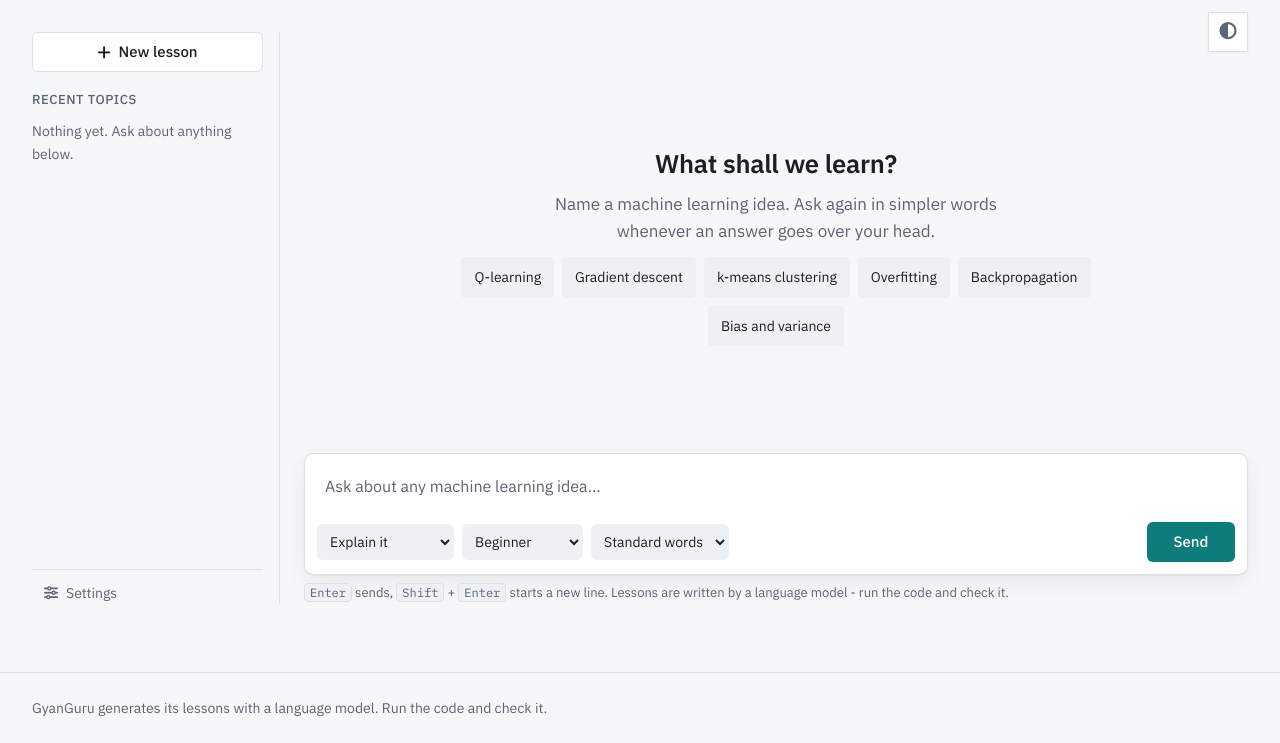
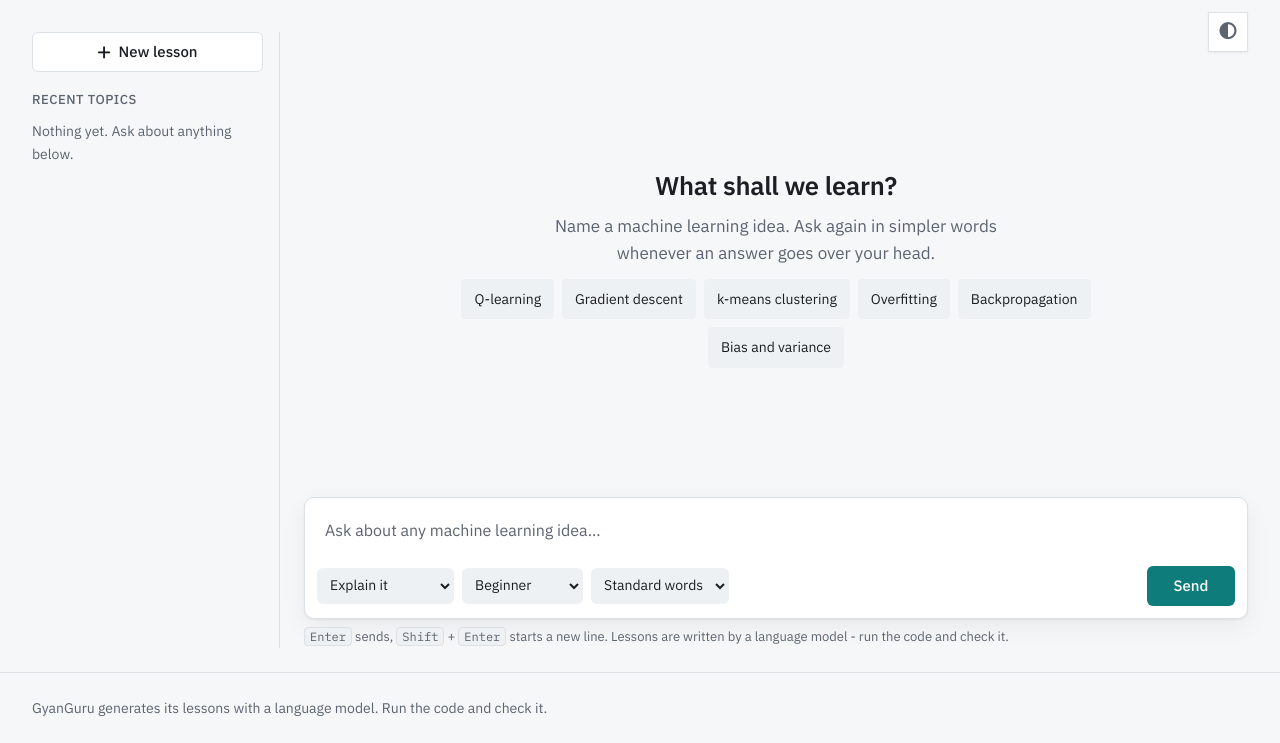
Before and after one commit to SaiBadam06/Interactive-ML-Learning-Platform, a Python web app: template templates/chat.html in a window 1280 px wide. Shown: the part 57-800 px from the top of the page. Run offline with Jinja, Linux system fonts and the light colour scheme; the template is opened without the code that fills it, so the values that code supplies are empty; some libraries are stand-ins or nearby versions.

Commit message:
Centre the sign-in page, close the gap under the composer, drop a duplicate link
Three things that were mine to break.

Sign in sat against the left edge. Making .container full-bleed set margin to
0, which removed the centring every narrow page inside it was relying on. It
now centres itself, horizontally and in the space it has.

The chat shell computed its height as 100vh minus a hand-measured 228px for
the navbar, page padding and footer. Whatever that guess over-estimated turned
into dead space under the composer, and it would drift again the next time any
of those three changed. It fills the space its parent gives it now, so there
is nothing to measure and nothing to keep in sync.

Settings appeared twice: once in the navbar and again at the foot of the chat
rail. The rail copy is gone, along with its now-unused rules.

Co-Authored-By: Claude Opus 5 (1M context) <noreply@anthropic.com>

```diff
--- a/static/css/style.css
+++ b/static/css/style.css
@@ -1018,7 +1018,17 @@ textarea.form-control { min-height: 96px; }
 /* --- Auth pages (sign in, invite acceptance) ----------------------------- */
 /* Built from tokens only, so dark mode needs no second definition. */
 
-.auth-page { max-width: 30rem; }
+/* .container is full-bleed with margin:0, so a narrow page inside it needs its
+   own centring or it sits against the left edge. Sign in is one short card on
+   an otherwise empty screen, so it centres both ways. */
+.auth-page {
+    max-width: 30rem;
+    margin-inline: auto;
+    min-height: min(60vh, 34rem);
+    display: flex;
+    flex-direction: column;
+    justify-content: center;
+}
 
 .auth-card { margin-top: var(--s5); }
 
@@ -1431,18 +1441,25 @@ textarea.form-control { min-height: 96px; }
 
 /* The window minus the sticky bar, the main padding and the footer, so the
    thread fills what is left and the page itself does not scroll. */
-.chat-page { --chat-chrome: 228px; }
+/* Fill whatever the page gives us rather than subtracting a measured guess for
+   the nav and footer. The guess drifts the moment either changes, and whatever
+   it over-estimates shows up as dead space under the composer. */
+body:has(.chat-page) .main-content { display: flex; min-height: 0; padding-bottom: var(--s5); }
+
+.chat-page {
+    display: flex;
+    flex-direction: column;
+    flex: 1 1 auto;
+    min-height: 0;
+}
 
 .chat-shell {
     position: relative;                 /* the rail overlays this on small screens */
     display: grid;
     grid-template-columns: 248px minmax(0, 1fr);
     gap: var(--s5);
-    height: calc(100vh - var(--chat-chrome));
+    flex: 1 1 auto;
     min-height: 420px;
-}
-@supports (height: 100dvh) {
-    .chat-shell { height: calc(100dvh - var(--chat-chrome)); }
 }
 
 /* --- Rail --- */
@@ -1493,17 +1510,6 @@ textarea.form-control { min-height: 96px; }
 }
 .chat-rail-item:hover { background: var(--surface-2); }
 
-.chat-rail-foot {
-    display: flex;
-    align-items: center;
-    gap: var(--s2);
-    padding: var(--s3) var(--s3) 0;
-    border-top: 1px solid var(--hairline);
-    color: var(--ink-muted);
-    font-size: 14px;
-    text-decoration: none;
-}
-.chat-rail-foot:hover { color: var(--ink); }
 
 /* --- Thread column --- */
 
--- a/templates/chat.html
+++ b/templates/chat.html
@@ -20,9 +20,6 @@
                 <p class="chat-rail-empty">Nothing yet. Ask about anything below.</p>
             </div>
 
-            <a class="chat-rail-foot" href="{{ url_for('settings') }}">
-                <i class="fas fa-sliders" aria-hidden="true"></i> Settings
-            </a>
         </aside>
 
         <div class="chat-col">
```
